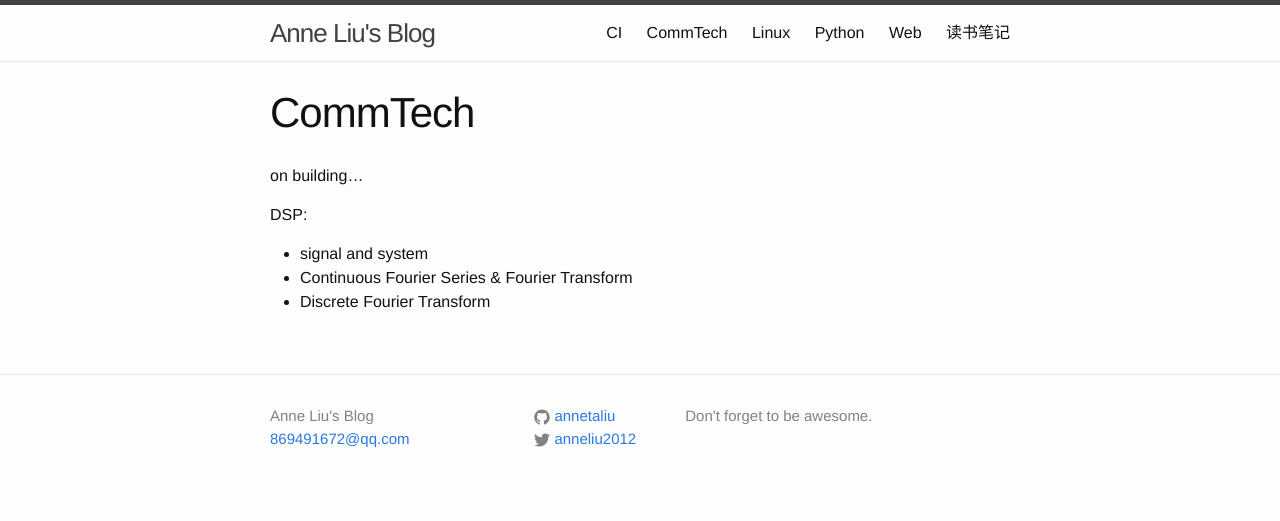
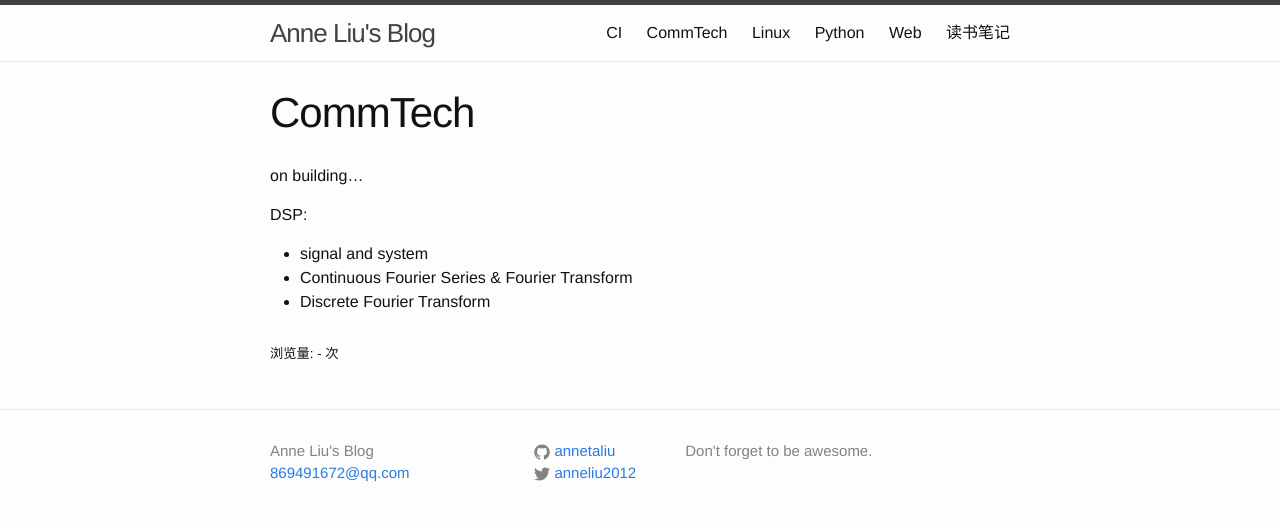
Before and after one commit to annetaliu/annetaliu.github.io, a Jekyll site: the page built from Pro/CommTech.md, in a window 1280 px wide. Shown: the top 521 px of the page. Built offline with Jekyll 4.4.1, drawn with Linux system fonts in a browser that asks for light colours; comment, search, counter and statistics services are not loaded.

Commit message:
update blog

```diff
--- a/_layouts/page.html
+++ b/_layouts/page.html
@@ -9,6 +9,7 @@ layout: default
 
   <div class="post-content">
     {{ content }}
+
   </div>
-
+<h5>浏览量: <span data-hk-page="current"> - </span>次</h5>
 </article>
```
